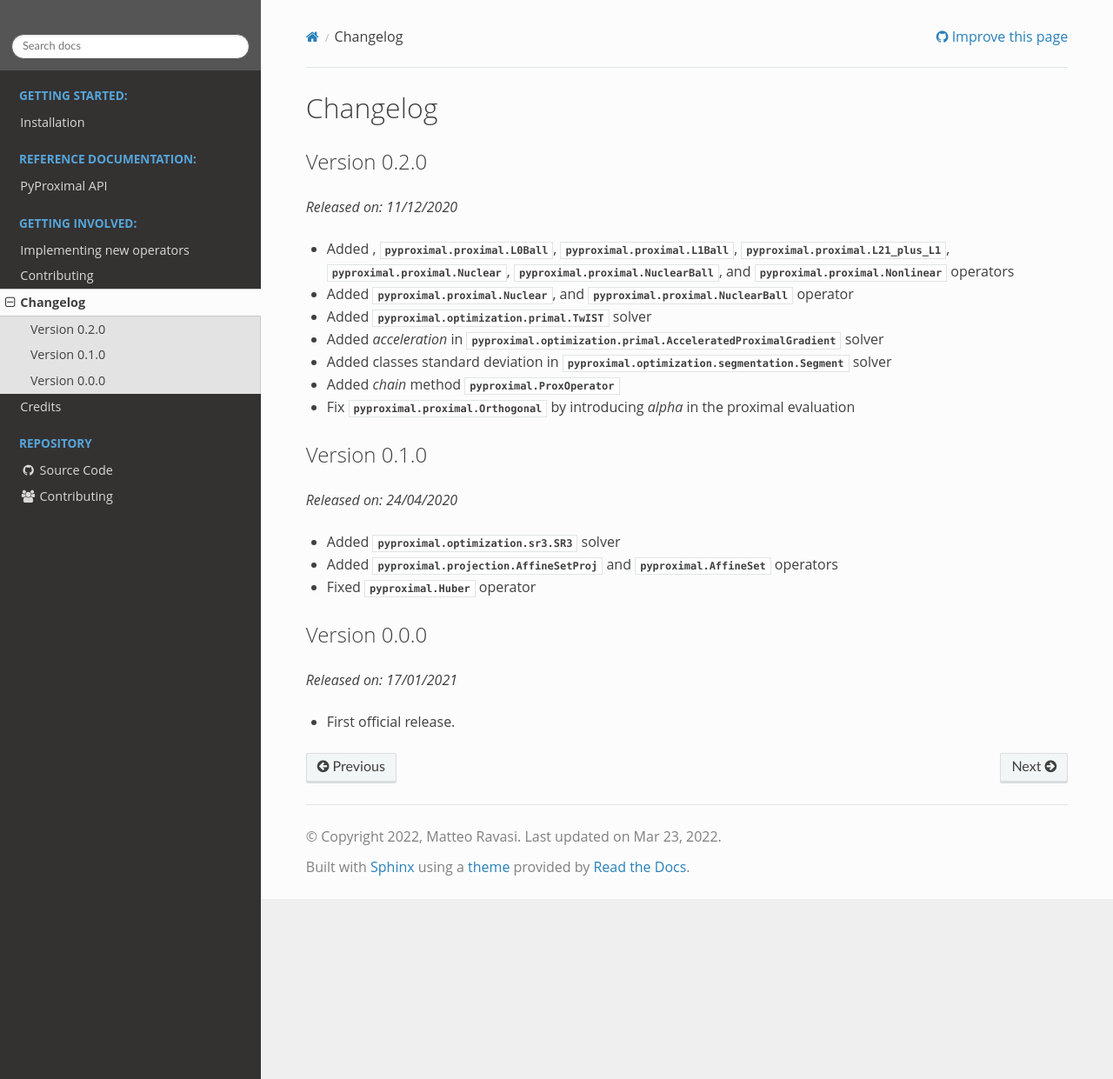
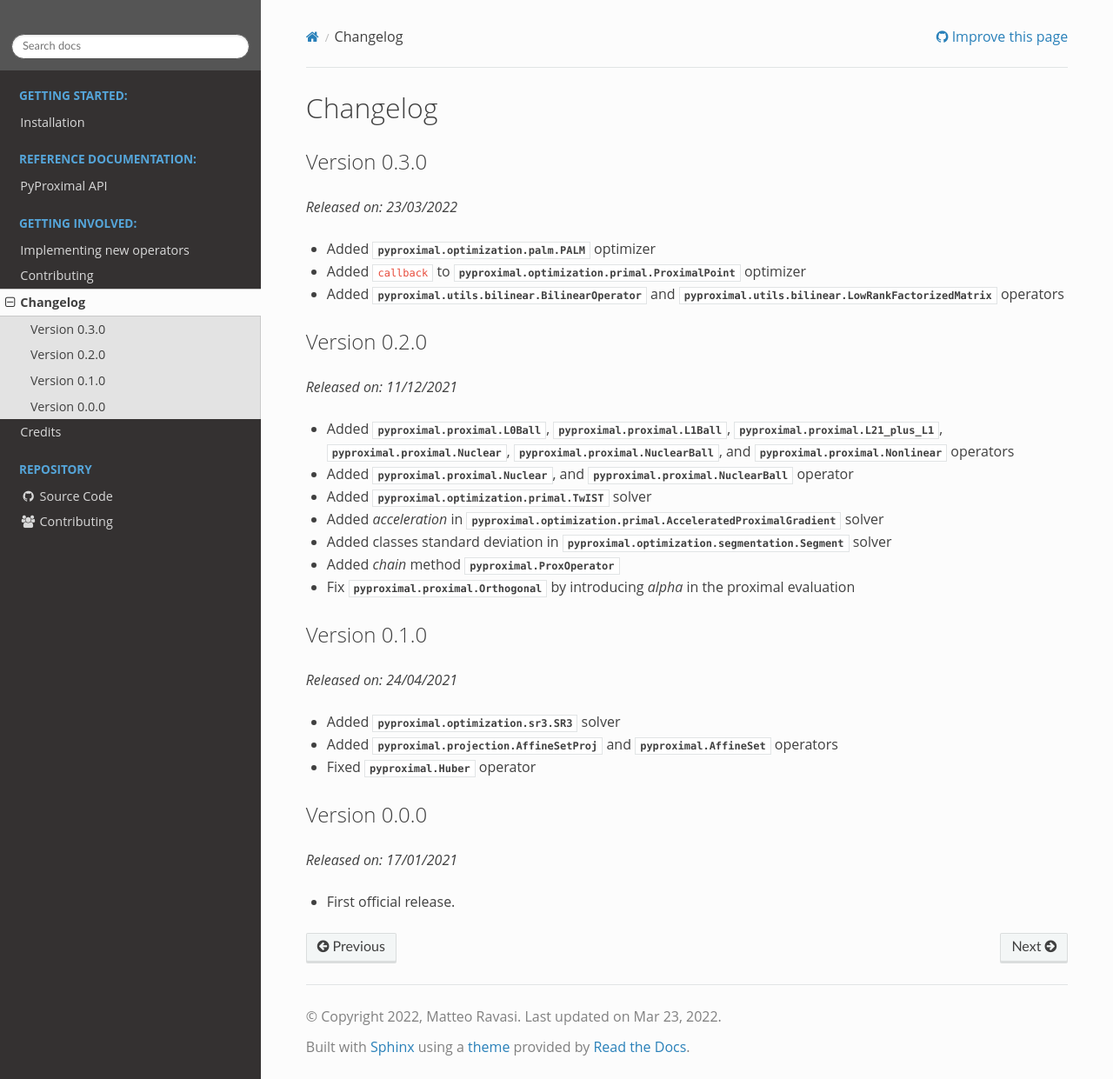
Before and after one commit to PyLops/pyproximal, a Sphinx documentation site: the page built from docs/source/changelog.rst, in a window 1280 px wide and 1241 px high. Shown: the whole window at 87% size. Built offline with Sphinx 7.4.7 and the Read the Docs theme 2.0.0, drawn with Linux system fonts in a browser that asks for light colours; pages that are not in the unit, such as notebooks, are missing from menus; the version number could not be read and is left out; comment, search, counter and statistics services are not loaded.

Commit message:
Prepare for v0.3.0

```diff
--- a/docs/source/changelog.rst
+++ b/docs/source/changelog.rst
@@ -3,12 +3,22 @@
 Changelog
 =========
 
+Version 0.3.0
+--------------
+*Released on: 23/03/2022*
+
+* Added :py:class:`pyproximal.optimization.palm.PALM` optimizer
+* Added ``callback`` to :py:class:`pyproximal.optimization.primal.ProximalPoint`
+  optimizer
+* Added :py:class:`pyproximal.utils.bilinear.BilinearOperator`
+  and :py:class:`pyproximal.utils.bilinear.LowRankFactorizedMatrix`
+  operators
+
 Version 0.2.0
 --------------
-*Released on: 11/12/2020*
+*Released on: 11/12/2021*
 
-* Added ,
-  :py:class:`pyproximal.proximal.L0Ball`,
+* Added :py:class:`pyproximal.proximal.L0Ball`,
   :py:class:`pyproximal.proximal.L1Ball`,
   :py:class:`pyproximal.proximal.L21_plus_L1`,
   :py:class:`pyproximal.proximal.Nuclear`,
@@ -29,7 +39,7 @@ Version 0.2.0
 
 Version 0.1.0
 --------------
-*Released on: 24/04/2020*
+*Released on: 24/04/2021*
 
 * Added :py:class:`pyproximal.optimization.sr3.SR3` solver
 * Added :py:class:`pyproximal.projection.AffineSetProj` and
--- a/docs/source/installation.rst
+++ b/docs/source/installation.rst
@@ -5,6 +5,9 @@ Installation
 
 To install the PyProximal library you will need **Python 3.8 or greater**.
 
+.. note::
+    Versions prior to v0.3.0 work alsi with Python 3.6 or greater, however they
+    require scipy version to be lower than v1.8.0
 
 Dependencies
 ------------
```
Also changed, not shown: CHANGELOG.md (+7 -0 lines), README.md (+4 -0 lines), 2 other files.
